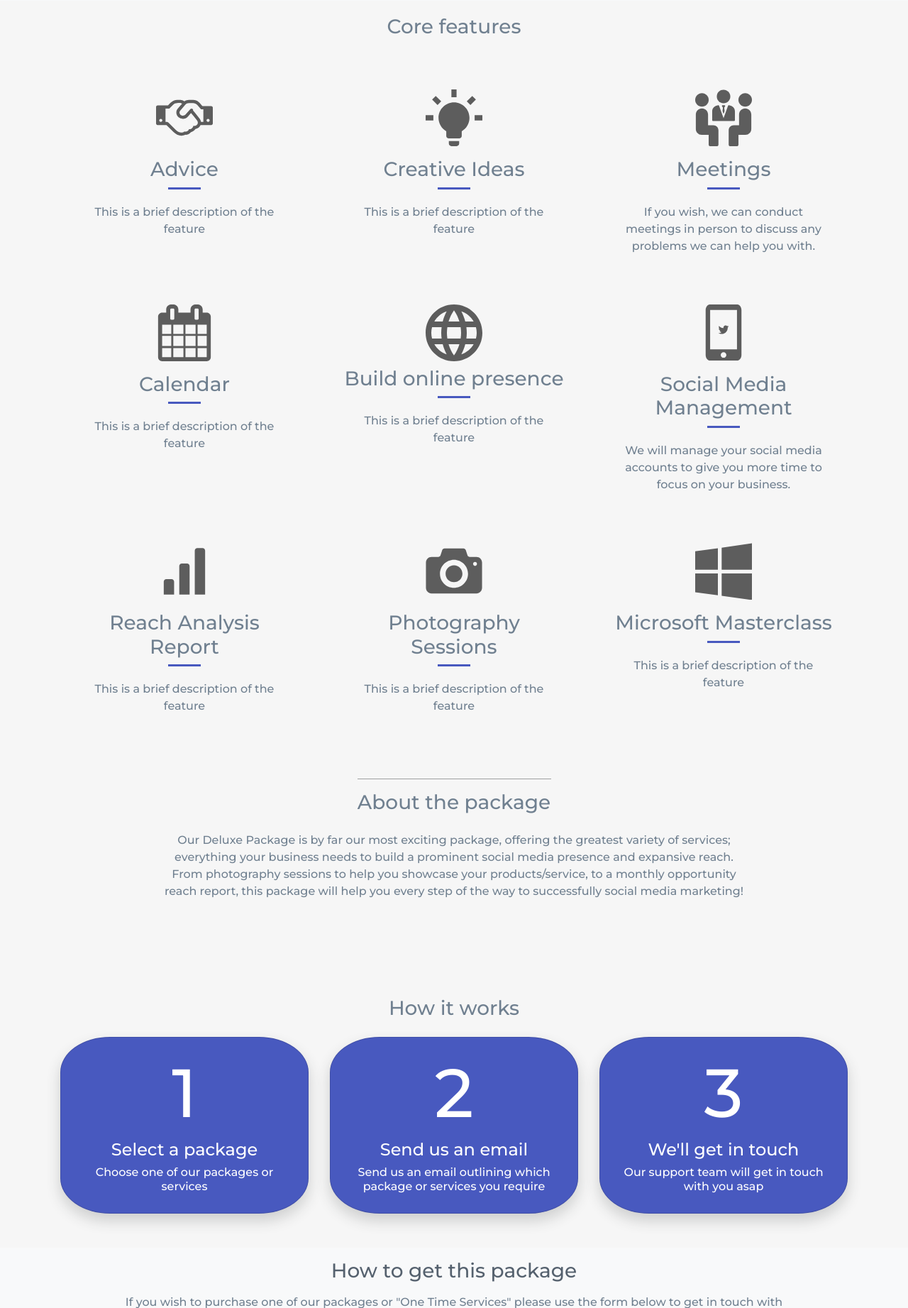
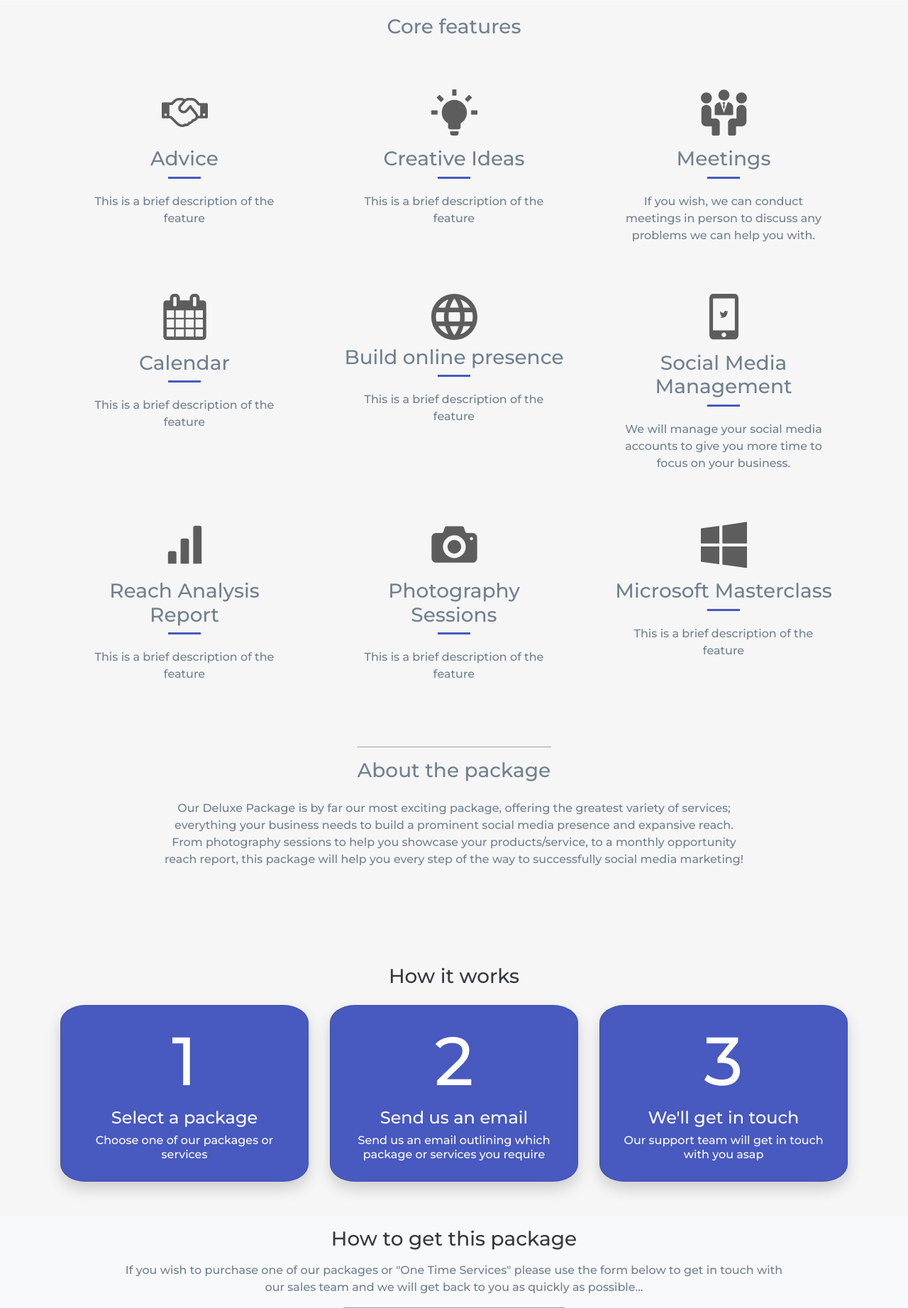
Before and after one commit to angus-archive/redwood, a PHP site: page /packages/deluxe.php in a window 1280 px wide. Shown: the part 405-2248 px from the top of the page at 71% size. Run offline with PHP 8.4, Linux system fonts and the light colour scheme.

Commit message:
Slight tidy up

```diff
--- a/includes/find-out-more.php
+++ b/includes/find-out-more.php
@@ -2,7 +2,7 @@
 <!-- How it works -->
 <?php $path = $_SERVER['DOCUMENT_ROOT'];$path .= "/includes/how-it-works.php";include_once($path); ?>
 <div class="container-fluid bg-light p-3 mb-4">
-    <h3 class="mb-3 text-center " style="color: #55616E!important;">How to get this package</h3>
+    <h3 class="mb-3 text-center text-dark">How to get this package</h3>
 	<p class="w-75 mx-auto text-center ">If you wish to purchase one of our packages or "One Time Services" please use the form below to get in touch with our sales team and we will get back to you as quickly as possible...</p>
 
 	<hr class="w-25 mx-auto" style="height:1px;border-width:0;background-color: #9FA0A1;">
--- a/includes/how-it-works.php
+++ b/includes/how-it-works.php
@@ -21,11 +21,11 @@
 
 <!--How it works -->
 <div class="container-fluid">
-	<h3 class="mb-2 text-center py-sm-3">How it works</h3>
+	<h3 class="mb-2 text-center py-sm-3 text-dark">How it works</h3>
 	<div class="container">
 		<div class="row">
 			<div class="col-lg-4 mb-5">
-				<div class="card text-center packageShadow <?php echo $class_col?> text-white" style="border-radius: 20%">
+				<div class="card text-center packageShadow <?php echo $class_col?> text-white" style="border-radius: 10%">
 					<div class="card-body">
 						<h1 class="mb-2 display-1">1</h1>
 						<h4 class="mt-sm-2">Select a package</h4>
@@ -34,7 +34,7 @@
 				</div>
 			</div>
 			<div class="col-lg-4 mb-5">
-				<div class="card text-center packageShadow <?php echo $class_col?> text-white" style="border-radius: 20%">
+				<div class="card text-center packageShadow <?php echo $class_col?> text-white" style="border-radius: 10%">
 					<div class="card-body">
 						<h1 class="mb-2 display-1">2</h1>
 						<h4 class="mt-sm-2">Send us an email</h4>
@@ -43,7 +43,7 @@
 				</div>
 			</div>
 			<div class="col-lg-4 mb-5">
-				<div class="card text-center packageShadow <?php echo $class_col?> text-white" style="border-radius: 20%">
+				<div class="card text-center packageShadow <?php echo $class_col?> text-white" style="border-radius: 10%">
 					<div class="card-body">
 						<h1 class="mb-2 display-1">3</h1>
 						<h4 class="mt-sm-2">We'll get in touch</h4>
--- a/packages/deluxe.php
+++ b/packages/deluxe.php
@@ -64,6 +64,7 @@
 			<hr class="w-25 mx-auto" style="height:1px;border-width:0;background-color: #9FA0A1;">
 			<h3 class=" pb-3 text-center">About the package</h3>
 			<p id="packageDescription" class="text-center mx-auto" style="max-width: 75%;">Our Deluxe Package is by far our most exciting package, offering the greatest variety of services; everything your business needs to build a prominent social media presence and expansive reach. From photography sessions to help you showcase your products/service, to a monthly opportunity reach report, this package will help you every step of the way to successfully social media marketing!</p>
+
 		</div>
 		<div class="pSpacer-y-40"></div>
     </div>
--- a/resources/styles/stylesheet.css
+++ b/resources/styles/stylesheet.css
@@ -411,7 +411,7 @@ Logo at top of page
 }
 
 .featureIcon{
-	height:80px;
+	height:65px;
 	width: auto;
 }
 
```
Also changed, not shown: index.php (+12 -1 lines).
